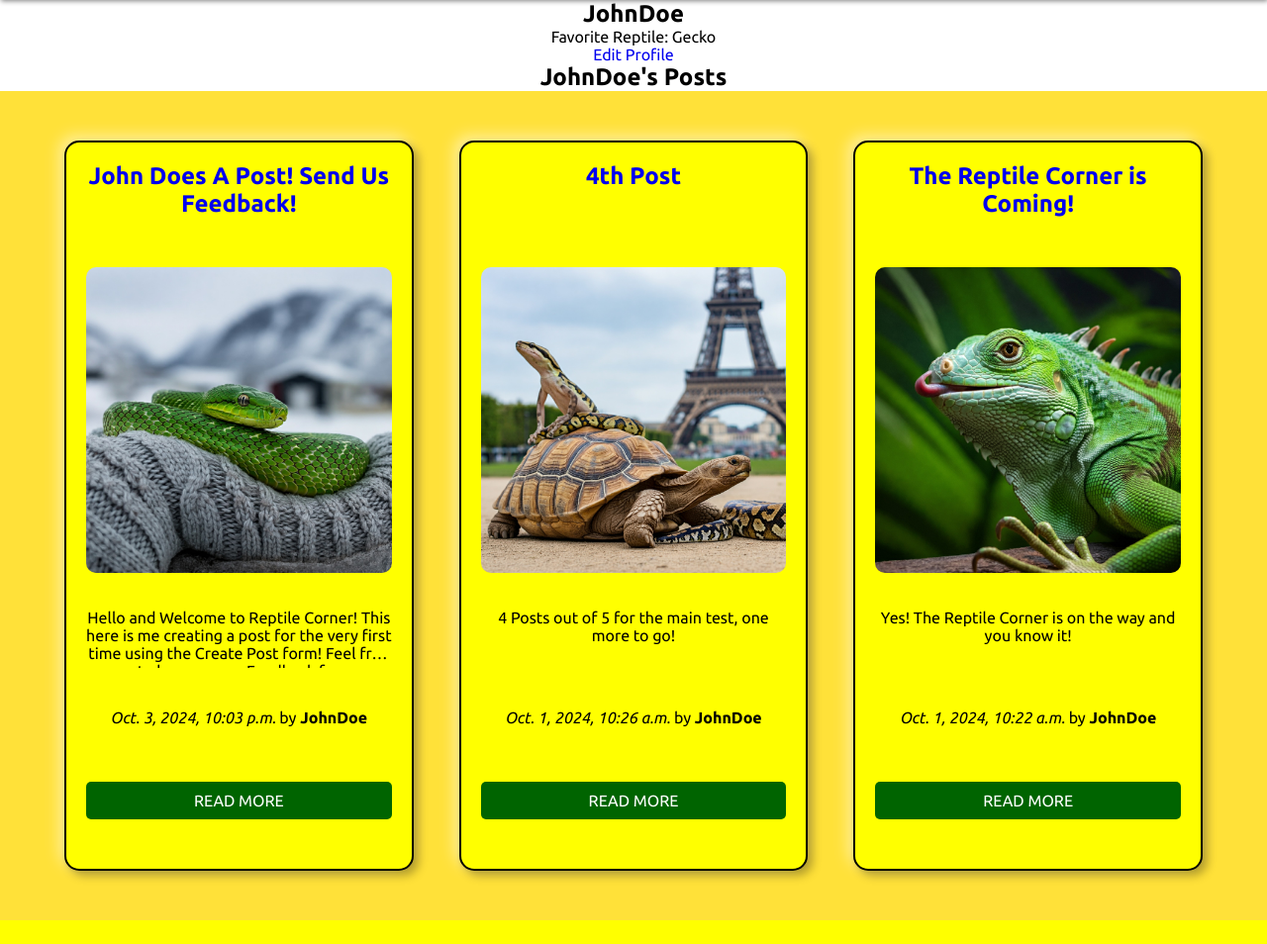
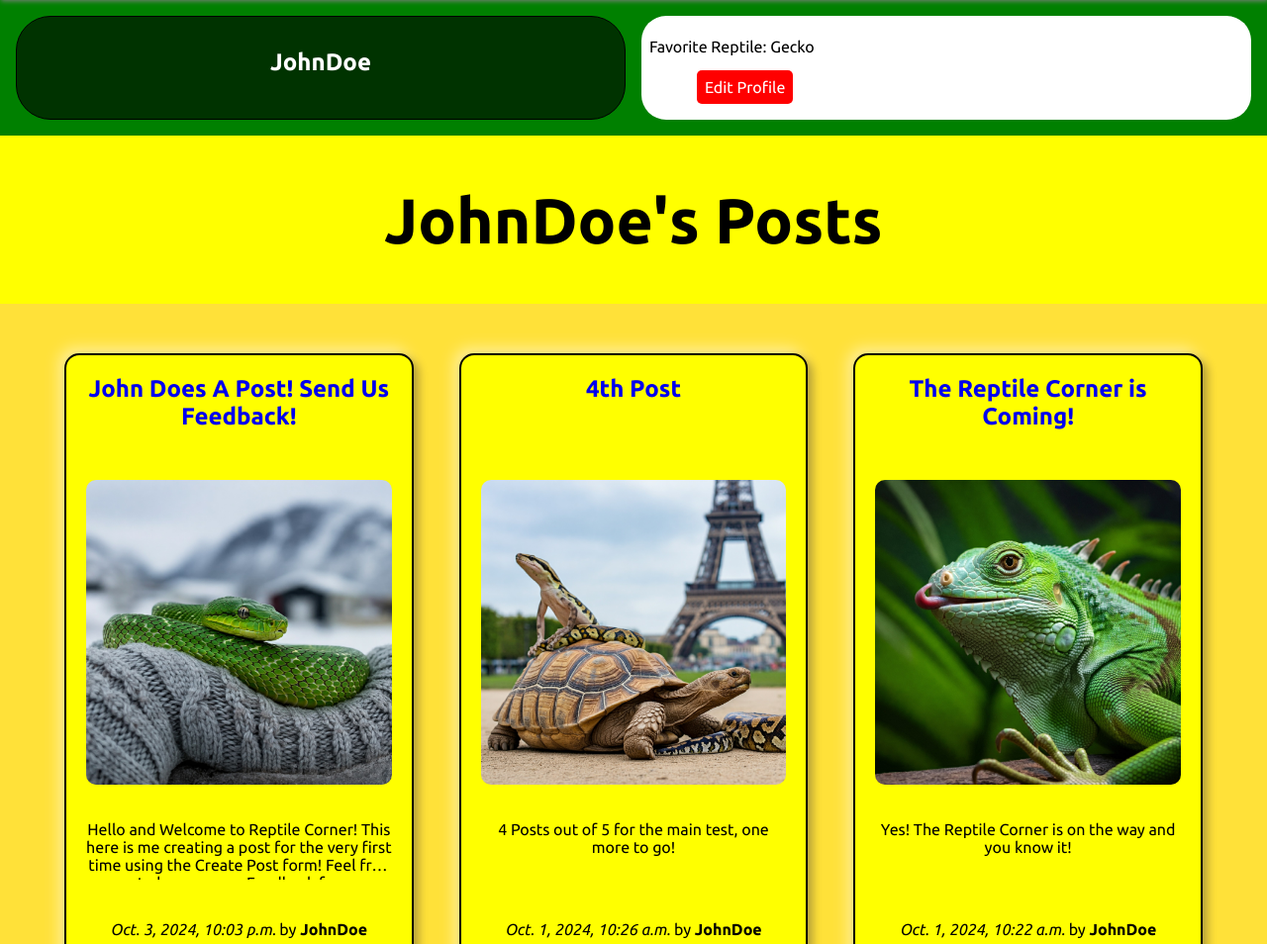
Before and after one commit to Jawrynx/ReptileCorner, a Django app: a page that uses profiles/templates/profiles/profile.html in a window 1280 px wide. Shown: the part 82-1036 px from the top of the page at 99% size. Before the commit the page ends 1012 px from the top, so only its background shows below. Run offline with Django 5.2, Linux system fonts and the light colour scheme; a user stored in the database is signed in; data comes from the database, SQL or seed files in the repository; some libraries are stand-ins or nearby versions.

Commit message:
Styled Profile Page layout and completed to display information cleanly

```diff
--- a/profiles/templates/profiles/profile.html
+++ b/profiles/templates/profiles/profile.html
@@ -1,12 +1,13 @@
 {% extends "layout.html" %}
 {% block content %}
-    <div class="content-section">
-      <div class="media">
+    <div class="content-section grid">
+      <div class="profile-banner col-12 col-md-6">
         {% if user.profile.profile_picture %}
           <img class="rounded-circle account-img" src="{{ user.profile.profile_picture.url }}">
         {% endif %}
-        <div class="media-body">
         <h2 class="account-heading">{{ user.username }}</h2>
+      </div>
+      <div class="profile-description col-12 col-md-6">
         <p class="text-secondary">{{ user.email }}</p>
         {% if user.profile.bio %}
           <p class="text-muted">{{ user.profile.bio }}</p>
@@ -17,12 +18,11 @@
         {% if user.profile.favorite_reptile %}
           <p class="text-muted">Favorite Reptile: {{ user.profile.favorite_reptile }}</p>
         {% endif %}
+        <a href="{% url 'profiles:edit_profile' %}" class="btn-edit">Edit Profile</a>
       </div>
     </div>
-      <a href="{% url 'profiles:edit_profile' %}" class="btn btn-outline-info">Edit Profile</a>
-    </div>
 
-    <h2>{{ user.username }}'s Posts</h2>
+    <h2 style="padding: 3rem; font-size: 4rem; background-color: yellow;">{{ user.username }}'s Posts</h2>
     <section class="grid posts-list">
         {% for post in posts %}
             <article class="col-12 col-md-6 col-lg-4 col-xl-3 post">
--- a/static/css/style.css
+++ b/static/css/style.css
@@ -343,6 +343,53 @@ ul{
     box-shadow: 0 2px 5px rgba(0, 0, 0, 0.2);
 }
 
+.content-section {
+    padding: 1rem;
+    background-color: green;
+}
+
+.profile-banner {
+    background-color: rgba(0, 0, 0, 0.6);
+    border-radius: 35px;
+    padding: 2rem;
+    border: 1px solid black;
+    color: white;
+}
+
+.profile-description {
+    background-color: white;
+    border-radius: 25px;
+    padding:0.5rem 0.5rem 2rem;
+    text-align: start;
+}
+
+.profile-description > p{
+    margin-bottom: 0.9rem;
+}
+
+.profile-description > a {
+    background-color: red;
+    color: white;
+    text-decoration: none;
+    padding: 0.5rem;
+    border-radius: 5px;
+    transition: 0.3s ease-in-out;
+}
+
+.btn-edit {
+    position: relative;
+    top: 0.5rem;
+    left: 3rem;
+}
+
+.profile-description > a:hover {
+    background-color: rgb(253, 67, 67);
+    color: yellow;
+    border-radius: 5px;
+    transition: 0.3s ease-in-out;
+}
+
+
 @media screen and (min-width: 992px) {
     /* Navbar */
     .desktop-nav, .desktop-user-links {
```
Lines whose indentation alone changed are shown as unchanged.
